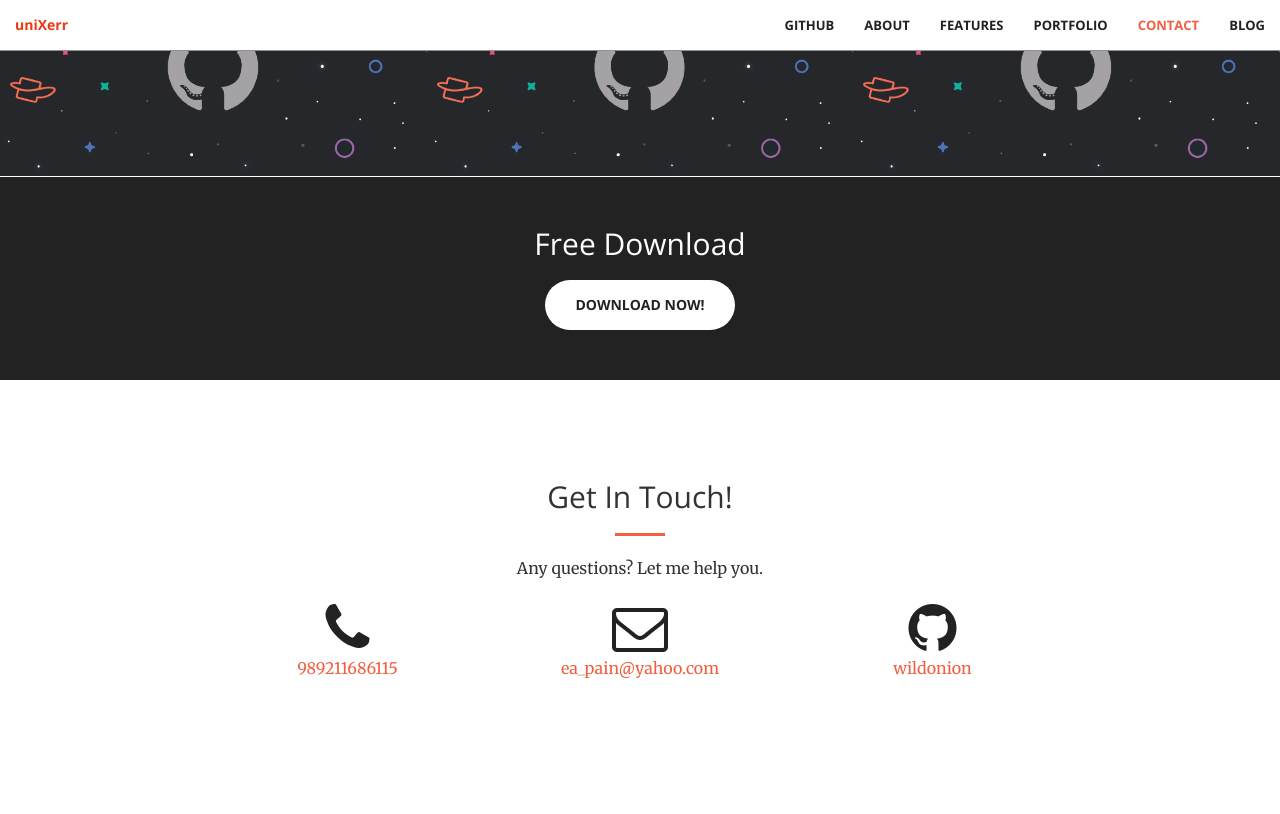
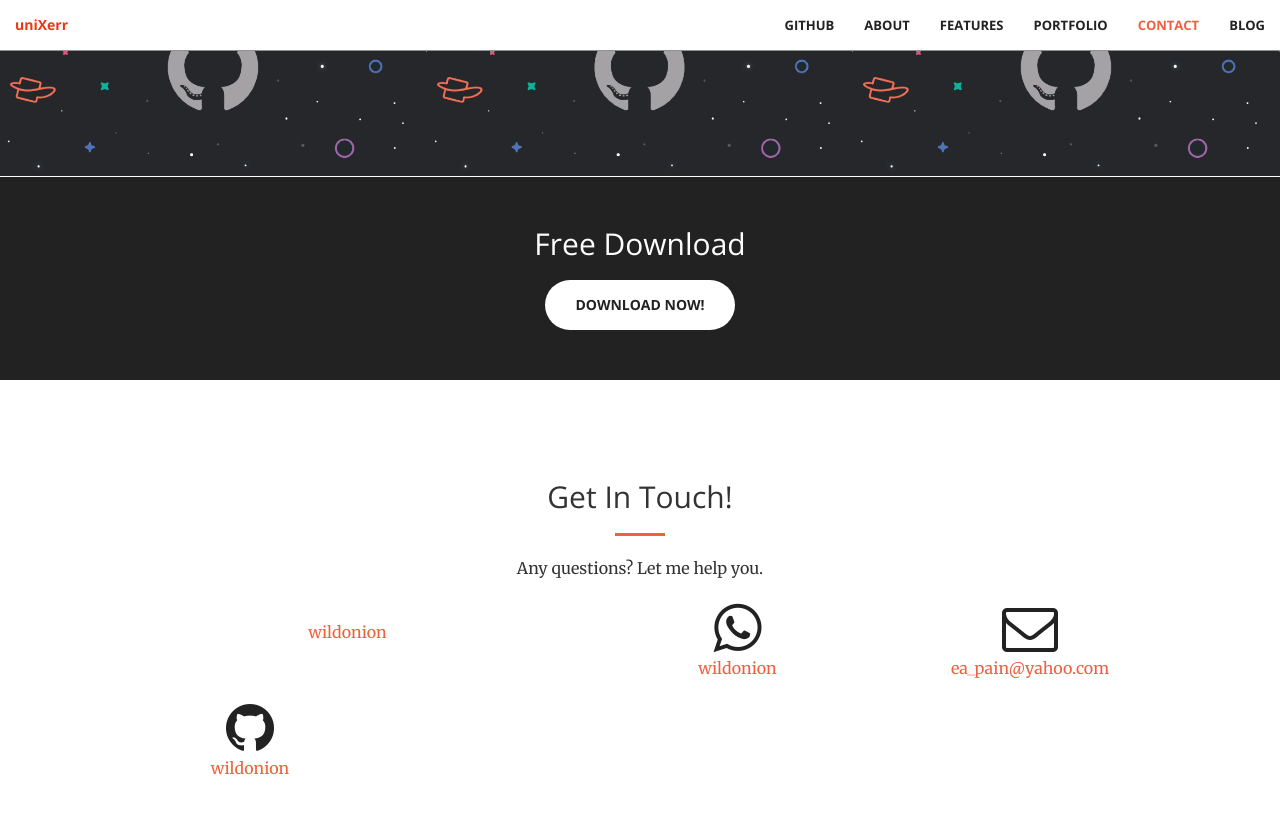
Before and after one commit to wildonion/wildonion.github.io, a Jekyll site: the page built from index.html, in a window 1280 px wide and 900 px high, scrolled down 2056 px. Shown: the top 814 px of the window. Built offline with Jekyll 4.4.1, drawn with Linux system fonts in a browser that asks for light colours.

Commit message:
Update contact.html

```diff
--- a/_includes/contact.html
+++ b/_includes/contact.html
@@ -7,9 +7,17 @@
                 <p>Any questions? Let me help you.</p>
             </div>
         <div class="col-lg-2 col-lg-offset-2 text-center">
-            <a href="#">
-                <i class="fa fa-phone fa-3x wow bounceIn" data-wow-delay=".1s"></i>
-                <p>{{ site.phone_number }}</p>
+            <a href="https://t.me/{{site.username}}">
+
+                <i class="fa fa-telegram fa-3x wow bounceIn" data-wow-delay=".1s"></i>
+                <p>{{ site.username }}</p>
+            </a>
+        </div>
+           <div class="col-lg-2 col-lg-offset-2 text-center">
+            <a href="https://t.me/{{site.username}}">
+
+                <i class="fa fa-whatsapp fa-3x wow bounceIn" data-wow-delay=".1s"></i>
+                <p>{{ site.username }}</p>
             </a>
         </div>
         <div class="col-lg-2 col-lg-offset-1 text-center">
```
